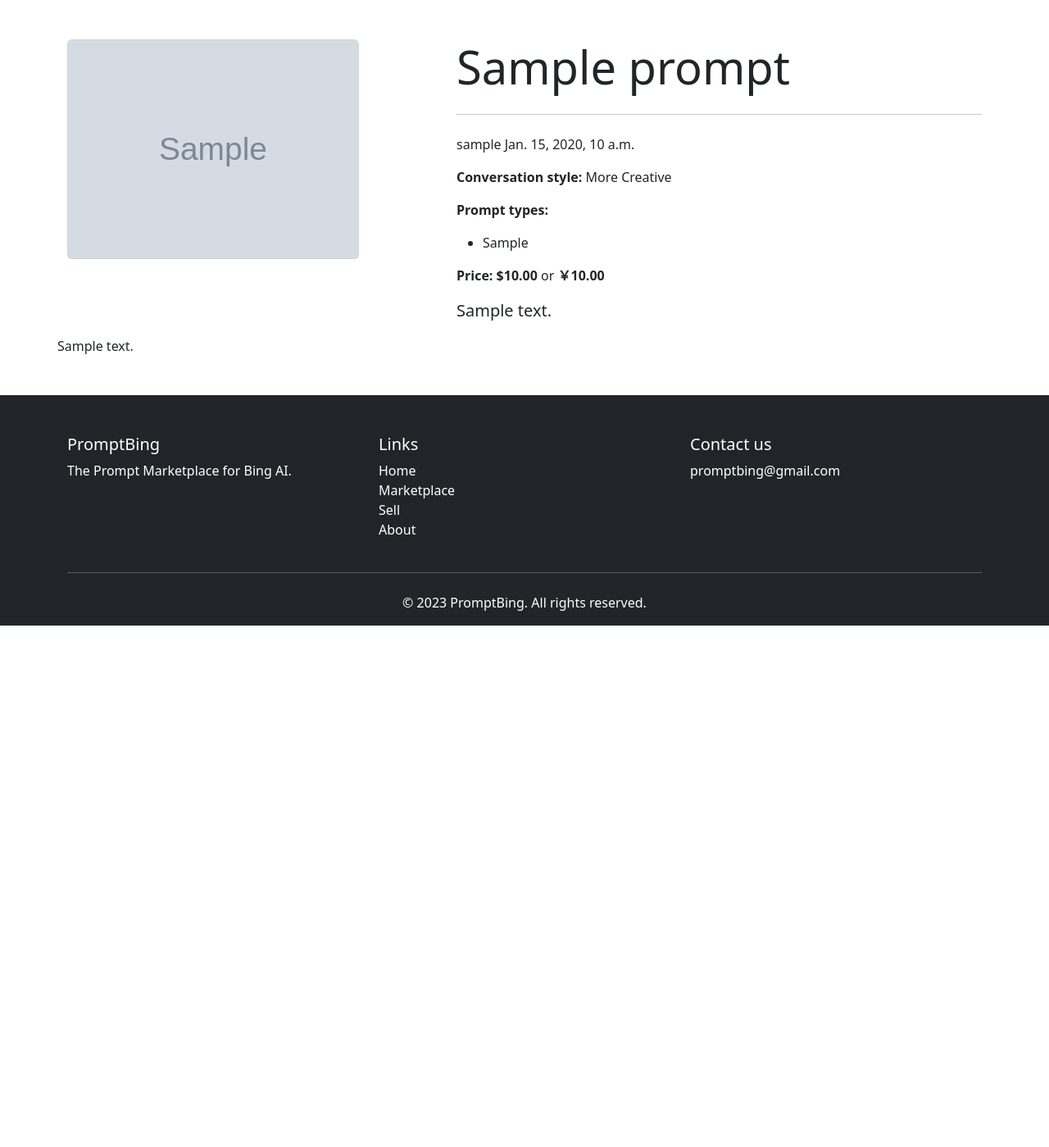
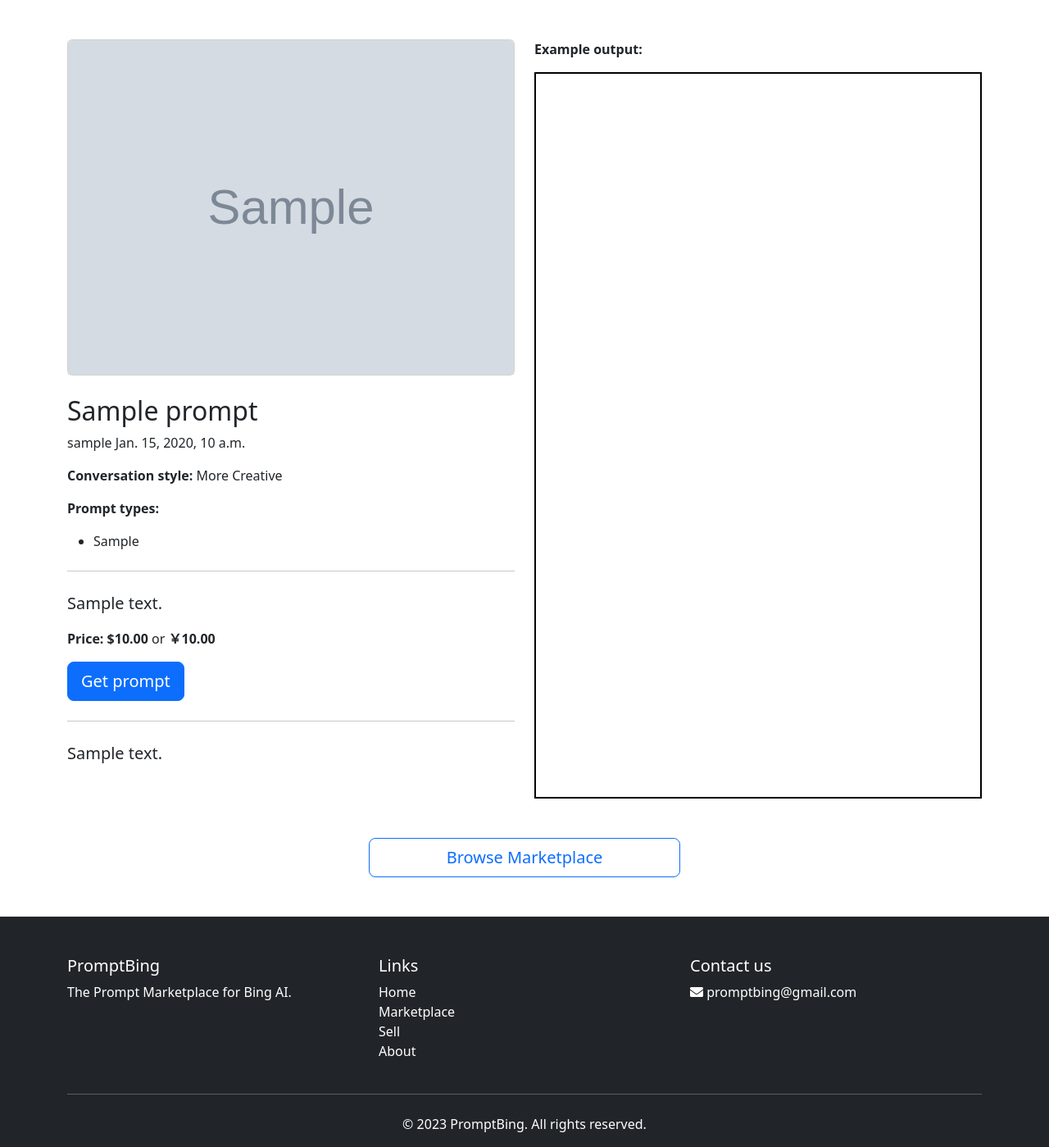
Before and after one commit to zuoshifan/gpt_prompts, a Django app: page /en/prompts/1/ in a window 1280 px wide. Shown: the part 56-1455 px from the top of the page at 82% size. Before the commit the page ends 819 px from the top, so only its background shows below. Run offline with Django 4.2, Linux system fonts and the light colour scheme; a user stored in the database is signed in; tables that the repository leaves empty hold one stand-in row (values such as "Sample post"); grey boxes marked "Sample" are stand-in pictures; some libraries are stand-ins or nearby versions.

Commit message:
Add an output markdown field

```diff
--- a/gpt_prompts/urls.py
+++ b/gpt_prompts/urls.py
@@ -32,6 +32,12 @@ urlpatterns = [
     # allauth
     path('accounts/', include('allauth.urls')),
 
+    # URL pattern for markdownx app
+    # path('markdownx/', include('markdownx.urls')),
+
+    # URL pattern for mdeditor app
+    path('mdeditor/', include('mdeditor.urls')),
+
     # URL pattern for social authentication app
     # path('social-auth/', include('social_django.urls', namespace='social')),
 
--- a/prompts/forms.py
+++ b/prompts/forms.py
@@ -10,7 +10,7 @@ class PromptForm(forms.ModelForm):
     class Meta:
         # Specify the model and the fields to be included in the form
         model = Prompt
-        fields = ['title', 'category', 'cover', 'description', 'style', 'content', 'types', 'price_dollar', 'price_yuan']
+        fields = ['title', 'category', 'cover', 'description', 'style', 'content', 'types', 'output', 'price_dollar', 'price_yuan']
 
         widgets = {
             'description': forms.Textarea(),
--- a/prompts/models.py
+++ b/prompts/models.py
@@ -3,6 +3,8 @@ from django.contrib.auth.models import User
 from django.utils.translation import gettext_lazy as _
 from django.urls import reverse
 from django.core.validators import MinValueValidator, MaxValueValidator
+# from markdownx.models import MarkdownxField
+from mdeditor.fields import MDTextField
 
 # Create your models here.
 # Define a model for prompt categories
@@ -89,6 +91,10 @@ class Prompt(models.Model):
     # Types field (required, many-to-many relation to PromptType model)
     types = models.ManyToManyField(PromptType, verbose_name=_('Prompt types'), help_text=_('Choose one or more types for your prompt.'))
 
+    # Output field (required, text field)
+    # output = MarkdownxField(verbose_name=_('Example output'), help_text=_('Example output of your prompt.'))
+    output = MDTextField(verbose_name=_('Example output'), help_text=_('Example output of your prompt.'))
+
     # Price dollar field (required, decimal field with two decimal places, minimum value of 0.01)
     price_dollar = models.DecimalField(max_digits=6, decimal_places=2, validators=[MinValueValidator(0.01)], verbose_name=_('Price (US Dollar)'), help_text=_('Set the price of your prompt in US dollars.'))
 
@@ -105,7 +111,8 @@ class Prompt(models.Model):
     updated_at = models.DateTimeField(auto_now=True, verbose_name=_('Ppdated at'), help_text=_('The date and time when the prompt was last updated.'))
 
     # Feedback field (optional, text field, can be blank or null)
-    feedback = models.TextField(blank=True, null=True, verbose_name=_('Feedback'), help_text=_('Feedbacks to the seller of the prompt.'))
+    # feedback = models.TextField(blank=True, null=True, verbose_name=_('Feedback'), help_text=_('Feedbacks to the seller of the prompt.'))
+    feedback = MDTextField(blank=True, null=True, verbose_name=_('Feedback'), help_text=_('Feedbacks to the seller of the prompt.'))
 
     # Approved field (required, boolean field, default to False, indicates whether the prompt is approved by an admin)
     approved = models.BooleanField(default=False, verbose_name=_('Approved'), help_text=_('Whether the prompt is approved by an admin or not.'))
@@ -130,7 +137,7 @@ class Prompt(models.Model):
     # Define a get_absolute_url() method
     def get_absolute_url(self):
         # Return the URL for the prompt detail view with the prompt id as an argument
-        return reverse('prompt_detail', args=[str(self.id)])
+        return reverse('prompt-detail', args=[str(self.id)])
 
 # # A class for storing the concrete instances of prompt templates or prompt sequences
 # class Instance(models.Model):
--- a/prompts/templates/prompts/prompt_detail.html
+++ b/prompts/templates/prompts/prompt_detail.html
@@ -1,20 +1,27 @@
 {% extends 'base.html' %}
+{% load static %}
 {% load bootstrap4 %}
 {% load i18n %}
+
+{% block css %}
+{{ block.super }}
+
+<link href="/static/mdeditor/css/editormd.preview.css" type="text/css" media="all" rel="stylesheet">
+<script src="/static/mdeditor/js/jquery.min.js"></script>
+<script src="/static/mdeditor/js/editormd.min.js"></script>
+<script src="/static/mdeditor/js/lib/marked.min.js"></script>
+<script src="/static/mdeditor/js/lib/prettify.min.js"></script>
+{% endblock css %}
 
 {% block content %}
 <div class="container my-5">
     <div class="row">
-        <div class="col-md-4">
+        <div class="col-md-6">
+            <div id="left">
                 <div class="card mb-4">
                     <img class="card-img-top" src="/media/{{ prompt.cover }}" alt="{{ prompt.title }}">
                 </div>
-        </div>
-        <div class="col-md-1">
-        </div>
-        <div class="col-md-7">
-            <h2 class="display-4">{{ prompt.title }}</h2>
-            <hr class="my-4">
+                <h2>{{ prompt.title }}</h2>
                 <p>{{ prompt.seller }} {{ prompt.updated_at }}</p>
                 <p><strong>Conversation style: </strong>{{ prompt.get_style_display }}</p>
                 <p><strong>Prompt types: </strong></p>
@@ -23,13 +30,66 @@
                     <li>{{ type }}</li>
                     {% endfor %}
                 </ul>
+                <hr class="my-4">
+                <p class="lead">{{ prompt.description }}</p>
                 <p><strong>Price: </strong><strong>${{ prompt.price_dollar }}</strong> or <strong>￥{{ prompt.price_yuan}}</strong></p>
-            <p class="lead">{{ prompt.description }}</p>
+                <a href="#" title="Get prompt" class="btn btn-primary btn-lg keychainify-checked">
+                    {% trans 'Get prompt' %}
+                </a>
+                <hr class="my-4">
+                <p class="lead">{{ prompt.content }}</p>
+            </div>
+        </div>
+        <div class="col-md-6">
+            <p><strong>Example output:</strong></p>
+            <div id="right" style="overflow-y: scroll;">
+
+                <div id="test-markdown-view">
+                    <!-- Server-side output Markdown text -->
+                    <textarea style="display:none;">{{ prompt.output|safe }}</textarea>
+                </div>
+
+            </div>
         </div>
     </div>
 
+    <div class="row my-5">
+        <div class="col-md-4">
+        </div>
+        <div class="col-md-4">
             <div class="row">
-        {{ prompt.content }}
+                <a href="{% url 'prompt-list' %}" title="Sell a prompt" class="btn btn-outline-primary btn-lg keychainify-checked">
+                    {% trans 'Browse Marketplace' %}
+                </a>
+            </div>
+        </div>
+        <div class="col-md-4">
+        </div>
     </div>
 </div>
 {% endblock content %}
+
+
+{% block js %}
+{{ block.super }}
+
+<script type="text/javascript">
+ $(function() {
+     var testView = editormd.markdownToHTML("test-markdown-view", {
+         // markdown : "[TOC]\n### Hello world!\n## Heading 2", // Also, you can dynamic set Markdown text
+         // htmlDecode : true,  // Enable / disable HTML tag encode.
+         // htmlDecode : "style,script,iframe",  // Note: If enabled, you should filter some dangerous HTML tags for website security.
+     });
+ });
+</script>
+
+<script type="text/javascript">
+ setTimeout(() => {
+     var left = document.getElementById("left"); // get the left div element
+     var right = document.getElementById("right"); // get the right div element
+     var leftHeight = left.offsetHeight; // get the height of the left div, including padding and border
+     right.style.height = leftHeight + "px"; // set the height of the right div to match the left div
+ }, 100); // 100 milliseconds = 0.1 seconds
+</script>
+
+{% endblock js %}
--- a/prompts/urls.py
+++ b/prompts/urls.py
@@ -1,6 +1,6 @@
 # Import modules and functions
 from django.urls import path
-from django.conf.urls.i18n import i18n_patterns
+# from django.conf.urls.i18n import i18n_patterns
 
 from . import views
 
--- a/prompts/views.py
+++ b/prompts/views.py
@@ -4,6 +4,7 @@ from django.contrib import messages
 from django.db.models import Q
 from django.views.generic import ListView, DetailView, CreateView, UpdateView, DeleteView
 from django_filters.views import FilterView
+# import mistune
 from .models import Category, Prompt
 from .forms import PromptForm
 
@@ -41,6 +42,7 @@ def prompt_create(request):
             prompt.seller = request.user
             # Save the prompt instance to the database
             prompt.save()
+            form.save_m2m() # save the many-to-many data for the form
             # Add a success message to the request
             messages.success(request, 'Your prompt has been created successfully.')
             # Redirect to the prompt detail view
@@ -78,6 +80,10 @@ class PromptDetailView(DetailView):
     model = Prompt
     template_name = 'prompts/prompt_detail.html'
 
+    # def get_context_data(self, **kwargs):
+    #     context = super(PromptDetailView, self).get_context_data(**kwargs)
+    #     context['output_html'] = mistune.markdown(context['object'].output, escape=False) if context['object'] else ''
+    #     return context
 
 def search(request):
   query = request.GET.get('q', '')
--- a/static/css/custom.css
+++ b/static/css/custom.css
@@ -41,3 +41,8 @@ text-decoration: underline;
 .footer {
   flex-shrink: 0;
 }
+
+
+#right {
+  border: 2px solid black; /* set the border width, style and color */
+}
--- a/templates/base.html
+++ b/templates/base.html
@@ -2,15 +2,19 @@
 <html lang="en">
 {% load i18n %}
 {% load static %}
+{% load fontawesome_5 %}
 <head>
   <meta charset="UTF-8">
   <meta name="viewport" content="width=device-width, initial-scale=1.0">
-  <meta http-equiv="X-UA-Compatible" content="ie=edge">
+  <meta http-equiv="Content-Type" content="text/html; charset=utf-8" />
   <title>{% block title %}{% trans 'Prompts for Bing AI' %}{% endblock title %}</title>
+  {% block css %}
   <!-- Load Bootstrap CSS -->
   <link rel="stylesheet" href="{% static 'css/bootstrap.min.css' %}">
   <!-- Load custom CSS -->
   <link rel="stylesheet" href="{% static 'css/custom.css' %}">
+  {% endblock css%}
+  {% fontawesome_5_static %}
 </head>
 <body>
   <div class="main">
@@ -113,10 +117,12 @@
     </div>
   </footer>
 
+  {% block js %}
   <!-- Load jQuery and Bootstrap JS -->
   <script src="{% static 'js/jquery-3.6.0.min.js' %}"></script>
   <script src="{% static 'js/bootstrap.bundle.min.js' %}"></script>
   <!-- Load Font Awesome JS -->
-  <script src="{% static 'js/all.min.js' %}"></script>
+  <!-- <script src="{% static 'js/all.min.js' %}"></script> -->
+  {% endblock js %}
 </body>
 </html>
```
Also changed, not shown: gpt_prompts/settings.py (+35 -1 lines), prompts/templates/prompts/prompt_create.html (+12 -0 lines), prompts/migrations/0001_initial.py, prompts/migrations/0002_remove_category_slug_alter_prompt_approved_and_more.py (deleted), 2 other files. Lines whose indentation alone changed are shown as unchanged.
